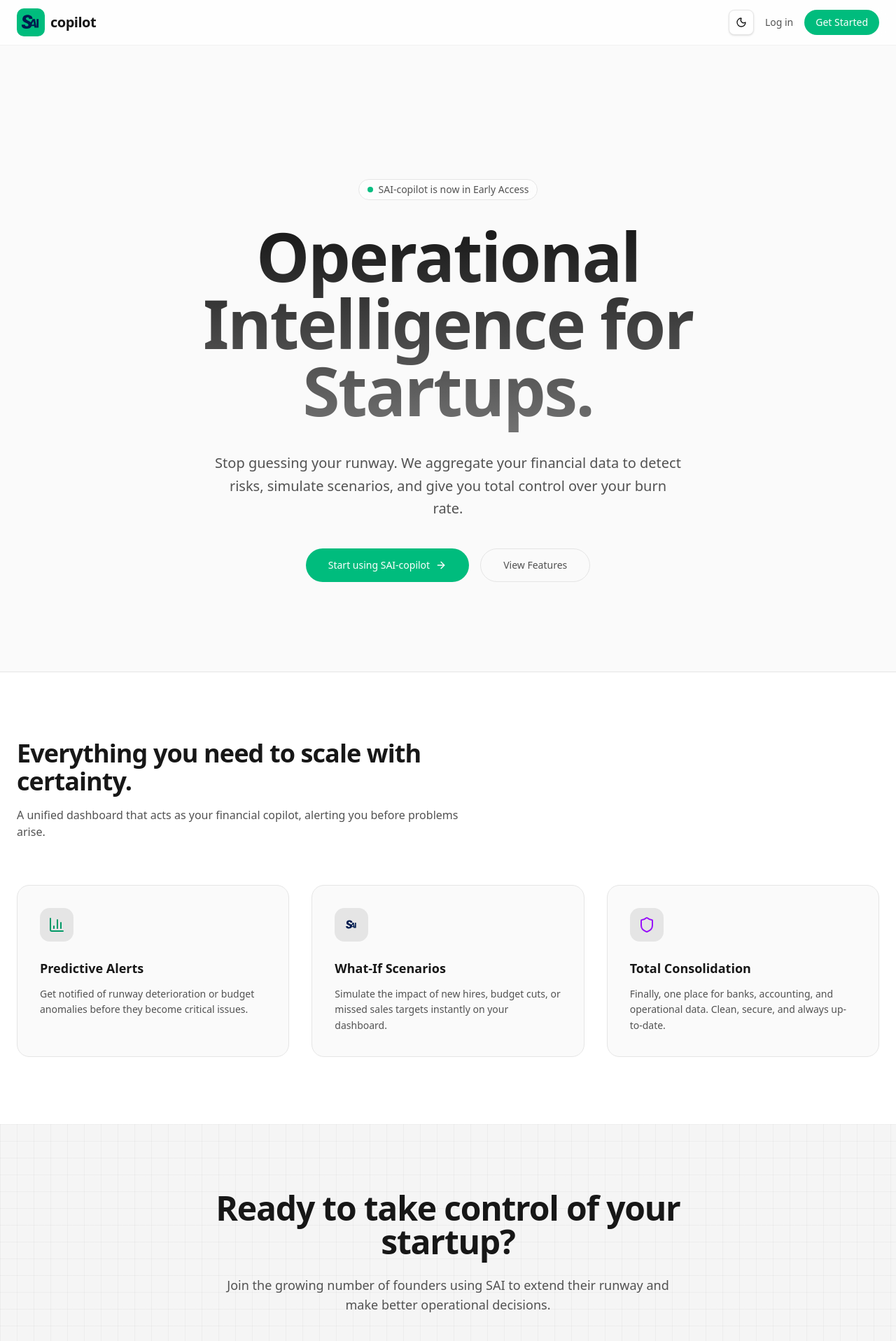
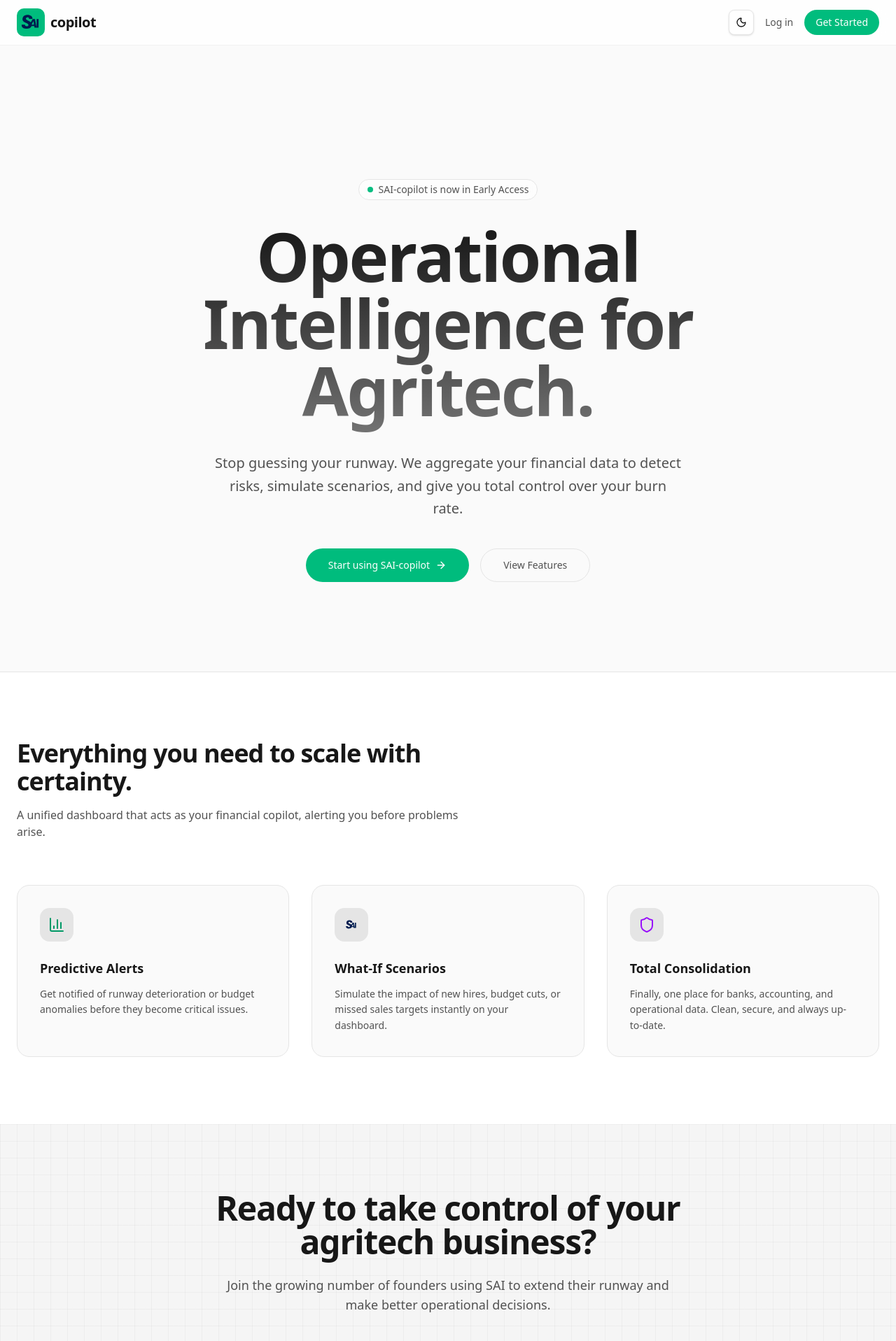
Before and after one commit to Nightdragoon/ReactMvpHack, a Next.js app: page / in a window 1280 px wide. Shown: the top 1917 px of the page at 70% size. Built offline with nearby package versions, Linux system fonts and the light colour scheme.

Commit message:
cambios de startup agritech
agritech

```diff
--- a/app/page.tsx
+++ b/app/page.tsx
@@ -53,7 +53,7 @@ export default function LandingPage() {
             </div>
 
             <h1 className="mx-auto max-w-4xl text-5xl font-bold tracking-tight text-transparent bg-clip-text bg-gradient-to-b from-neutral-900 to-neutral-500 dark:from-neutral-50 dark:to-neutral-400 sm:text-7xl lg:text-8xl pb-4 transition-colors">
-              Operational Intelligence for Startups.
+              Operational Intelligence for Agritech.
             </h1>
 
             <p className="mx-auto mt-6 max-w-2xl text-lg text-neutral-600 dark:text-neutral-400 sm:text-xl leading-relaxed transition-colors">
@@ -158,7 +158,7 @@ export default function LandingPage() {
 
           <div className="relative mx-auto max-w-4xl px-6 text-center">
             <h2 className="text-3xl font-bold tracking-tight text-neutral-900 dark:text-neutral-50 sm:text-5xl mb-6 transition-colors">
-              Ready to take control of your startup?
+              Ready to take control of your agritech business?
             </h2>
             <p className="text-lg text-neutral-600 dark:text-neutral-400 mb-10 max-w-2xl mx-auto transition-colors">
               Join the growing number of founders using SAI to extend their
--- a/components/dashboard/Header.tsx
+++ b/components/dashboard/Header.tsx
@@ -44,7 +44,7 @@ export function Header() {
             |
           </span>
           <span className="font-medium tracking-tight whitespace-nowrap hidden lg:inline-block uppercase text-sm text-neutral-600 dark:text-neutral-400">
-            Dashboard Operativo Para Startups
+            Dashboard Operativo Para Agritech
           </span>
         </div>
 
```
